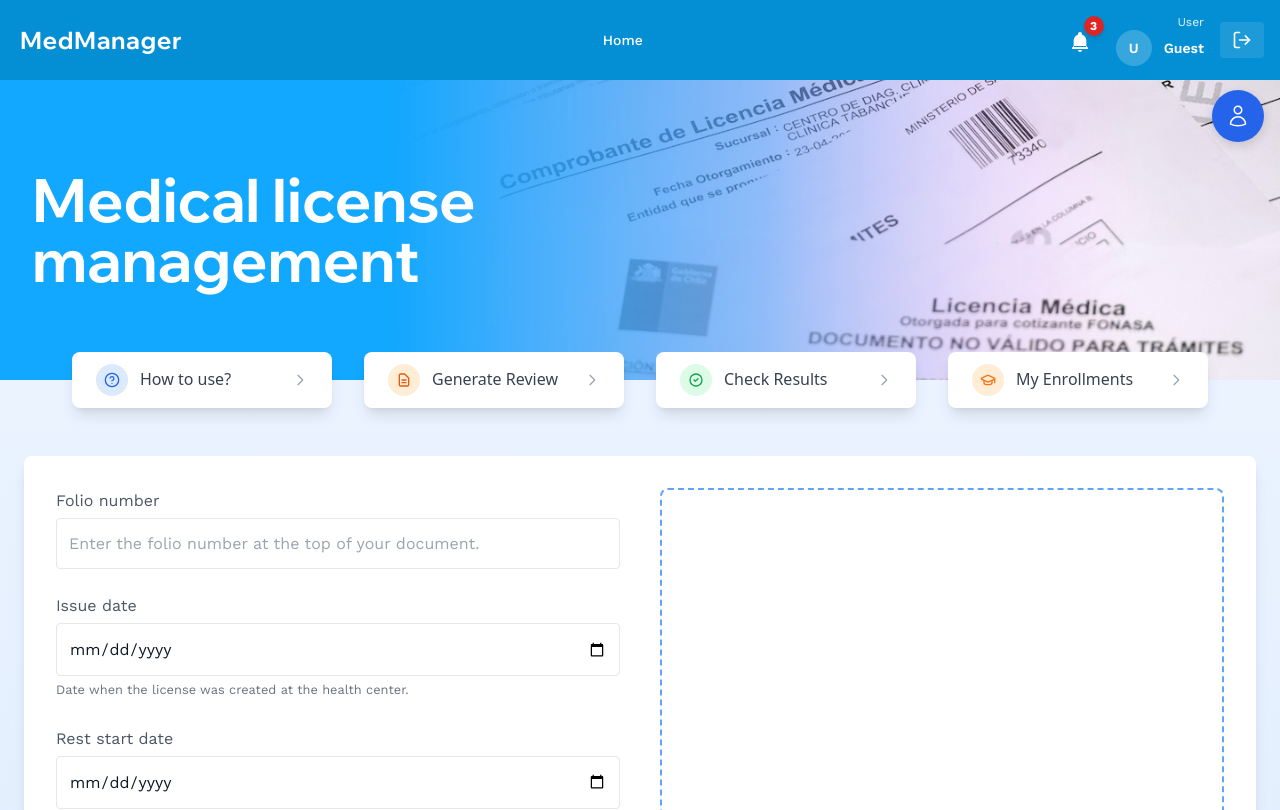
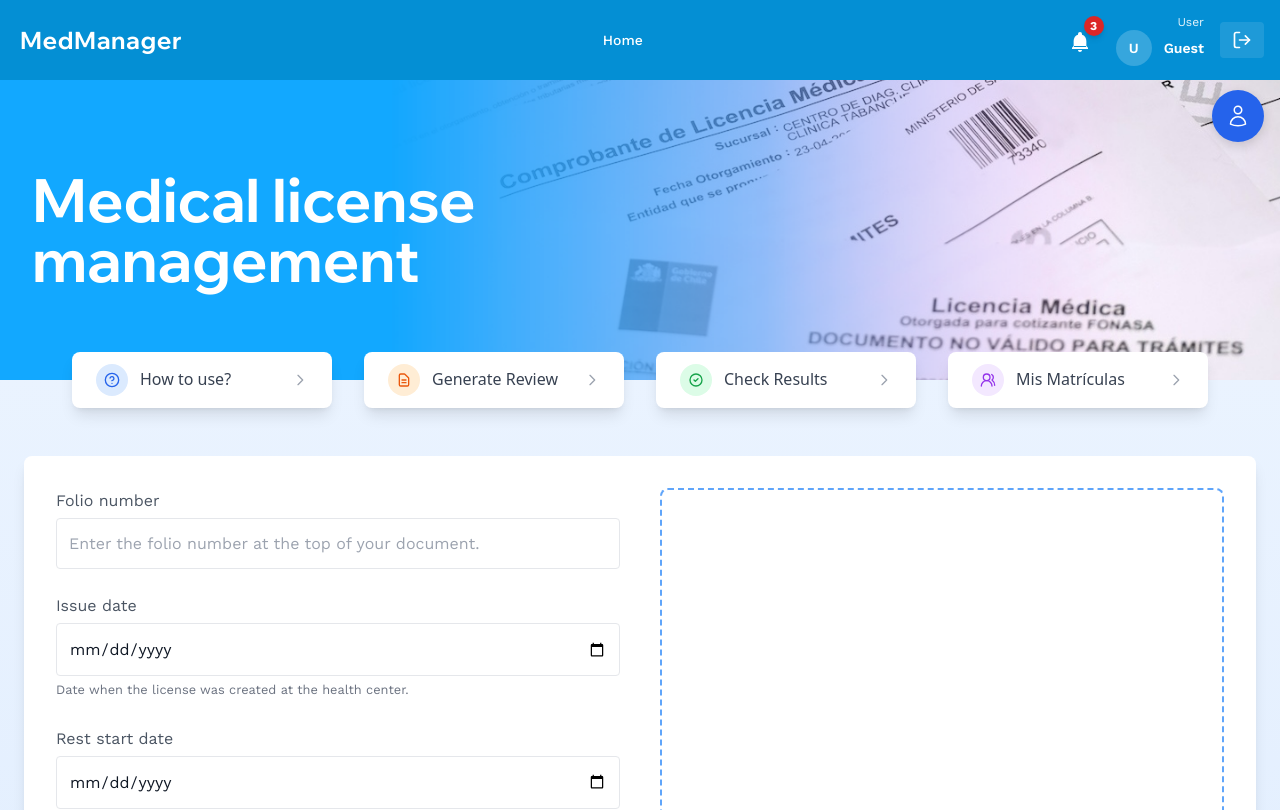
Before and after one commit to AlanCofre/Licencias_Gestion, a React (Vite) app in the folder frontend/: page /generar-revision in a window 1280 px wide. Shown: the top 810 px of the page. Built offline with nearby package versions, Linux system fonts and the light colour scheme.

Commit message:
Redireccionar las pestañas
 Ahora el cuarto botón para estudiantes navega correctamente a /estudiante/mis-matriculas

```diff
--- a/frontend/src/components/BannerSection.jsx
+++ b/frontend/src/components/BannerSection.jsx
@@ -130,7 +130,6 @@ const BannerSection = () => {
               <button className="bg-white text-gray-700 px-6 py-3 min-w-[260px] rounded-lg shadow-lg hover:shadow-xl transition-all duration-200 flex items-center justify-between font-sans font-medium">
                 <div className="flex items-center gap-3">
                   <div className="w-8 h-8 bg-orange-100 rounded-full flex items-center justify-center">
-                    {/* Icono */}
                     <GraduationCap className="w-4 h-4 text-orange-500" strokeWidth={2} />
                   </div>
                   <span>{t("banner.prof.courses", "Cursos")}</span>
@@ -232,14 +231,13 @@ const BannerSection = () => {
               </button>
             </Link>
 
-            <Link to="/" className="inline-flex no-underline">
+            <Link to="/estudiante/mis-matriculas" className="inline-flex no-underline">
               <button className="bg-white text-gray-700 px-6 py-3 min-w-[260px] rounded-lg shadow-lg hover:shadow-xl transition-all duration-200 flex items-center justify-between font-sans font-medium">
                 <div className="flex items-center gap-3">
-                  <div className="w-8 h-8 bg-orange-100 rounded-full flex items-center justify-center">
-                    {/* Icono */}
-                    <GraduationCap className="w-4 h-4 text-orange-500" strokeWidth={2} />
+                  <div className="w-8 h-8 bg-purple-100 rounded-full flex items-center justify-center">
+                    <UsersRound className="w-4 h-4 text-purple-600" strokeWidth={2} />
                   </div>
-                  <span>{t("banner.btnMatriculas")}</span>
+                  <span>Mis Matrículas</span>
                 </div>
                 <svg className="w-4 h-4 text-gray-400" fill="none" stroke="currentColor" viewBox="0 0 24 24">
                   <path strokeLinecap="round" strokeLinejoin="round" strokeWidth={2} d="M9 5l7 7-7 7" />
```
